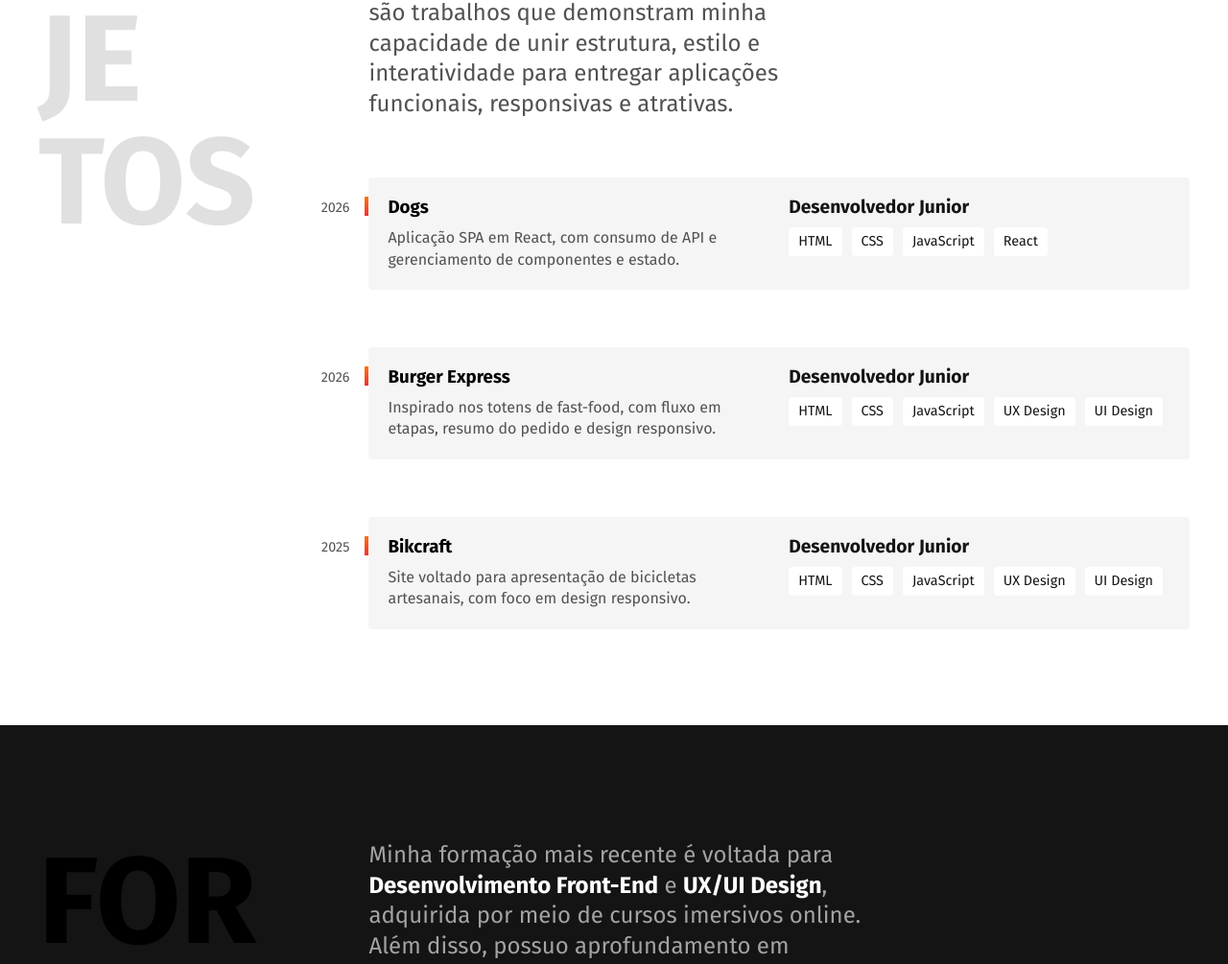
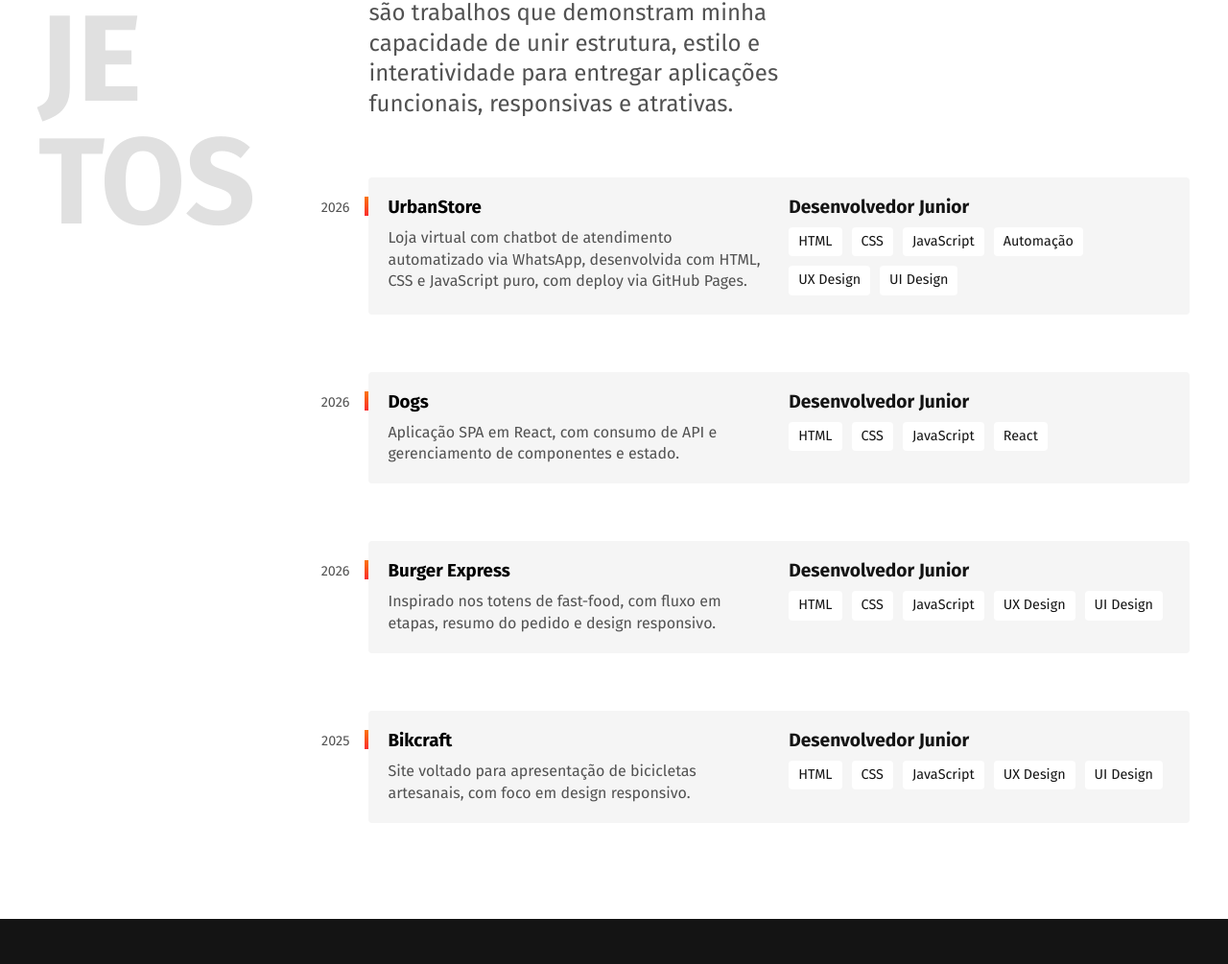
Before and after one commit to nobrudev/nobrudev.github.io, a website: page index.html in a window 1280 px wide. Shown: the part 721-1726 px from the top of the page at 96% size. Drawn offline with Linux system fonts and the light colour scheme.

Commit message:
atualizando hoje 22/05

```diff
--- a/index.html
+++ b/index.html
@@ -42,7 +42,31 @@
 
       </p>
 
-      <div class="projeto" id="ranek">
+      <div class="projeto" id="urban">
+        <span class="projeto-ano">2026</span>
+        <h3 class="projeto-teste">
+          <a>UrbanStore</a>
+        </h3>
+        <span class="projeto-titulo">Desenvolvedor Junior</span>
+        <p class="projeto-texto">Loja virtual com chatbot de atendimento automatizado via WhatsApp, desenvolvida com HTML, CSS e JavaScript puro, com deploy via GitHub Pages.
+        </p>
+        <ul class="projeto-habilidade">
+          <li>HTML</li>
+          <li>CSS</li>
+          <li>JavaScript</li>
+          <li>Automação</li>
+          <li>UX Design</li>
+          <li>UI Design</li>
+        </ul>
+      </div>
+
+      <script>
+        document.getElementById("urban").addEventListener("click", function () {
+          window.open("https://nobrudev.github.io/urbanstore/", "_blank");
+        });
+      </script>
+
+      <div class="projeto" id="dogs">
         <span class="projeto-ano">2026</span>
         <h3 class="projeto-teste">
           <a>Dogs</a>
@@ -59,7 +83,7 @@
       </div>
 
       <script>
-        document.getElementById("ranek").addEventListener("click", function () {
+        document.getElementById("dogs").addEventListener("click", function () {
           window.open("https://dogs-social-d6ft.vercel.app/", "_blank");
         });
       </script>
```
